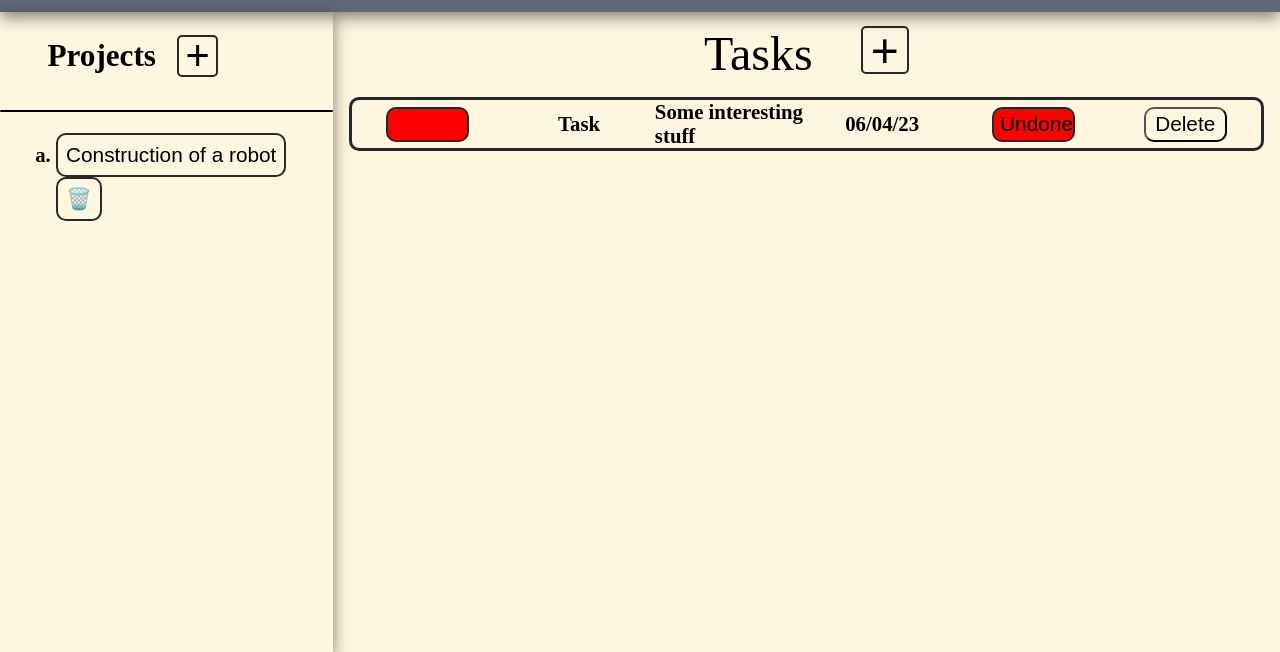
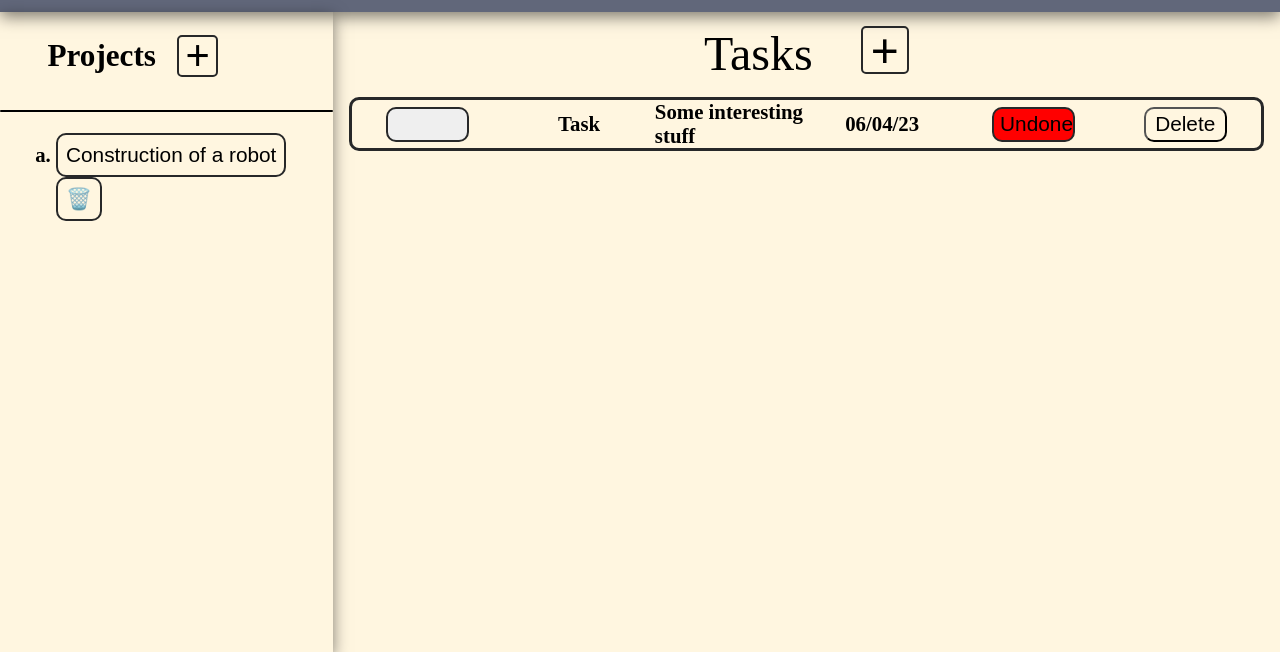
Before and after one commit to baldx/todo-listVM, a website built with webpack: page dist/index.html in a window 1280 px wide. Shown: the part 148-800 px from the top of the page. Built offline with nearby package versions, Linux system fonts and the light colour scheme; files whose address does not match are found by name.

Commit message:
remove hard code class

```diff
--- a/dist/index.html
+++ b/dist/index.html
@@ -36,7 +36,7 @@
                 </header>
 
                 <div class="task">
-                    <button class="priority High">High</button>
+                    <button class="priority">High</button>
                     <div class="title">Task</div>
                     <div class="description">Some interesting stuff</div>
                     <div class="due">06/04/23</div>
```
